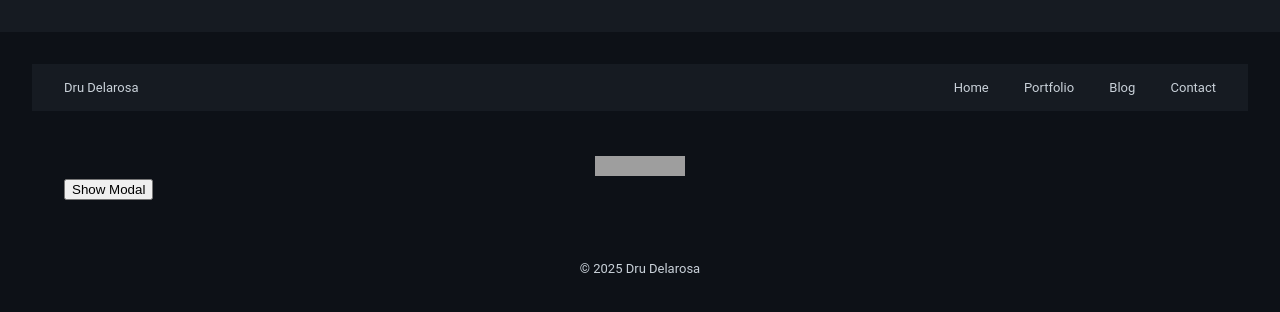
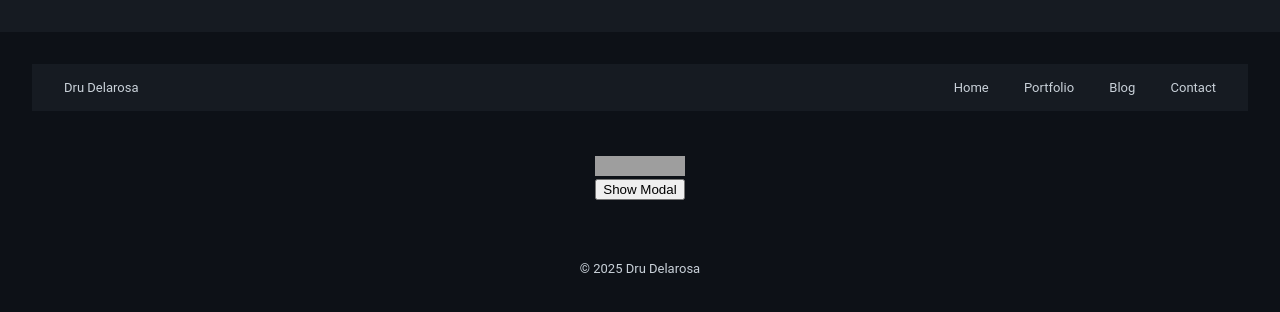
Before and after one commit to dntstck/web-main, a Jekyll site: the page built from index.html, in a window 1280 px wide. Shown: the top 312 px of the page. Built offline with Jekyll 4.4.1, drawn with Linux system fonts in a browser that asks for light colours; grey boxes are pictures that could not be loaded.

Commit message:
updated index.html

```diff
--- a/index.html
+++ b/index.html
@@ -57,7 +57,7 @@ title: Home
 <main>
     <p class="lead">
         <div align="center"><img src="https://img.shields.io/badge/Status-Under%20Construction-%2324292e.svg?style=for-the-badge&amp;labelColor=%23FFC107" alt="Under Construction Badge"></div>
-        <div x-data="{ showModal: false }">
+        <div align="center" x-data="{ showModal: false }">
         <button @click="showModal = true">Show Modal</button>
         <div x-show="showModal" class="modal">
         <div class="modal-content">
```
